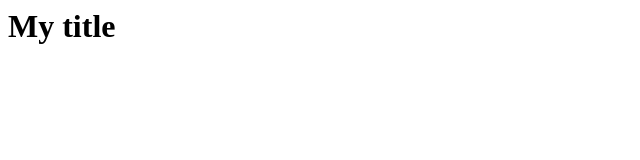
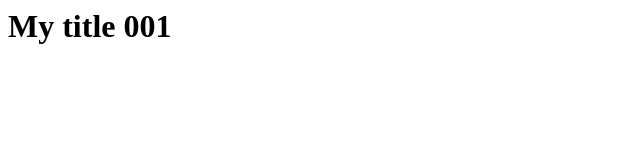
Before and after one commit to PratikChevli03/Test-git, a plain HTML site: page index.html in a window 1280 px wide. Shown: the full height of the page, 0-640 px from the left. Drawn offline with Linux system fonts and the light colour scheme.

Commit message:
change title to My title 001

```diff
--- a/index.html
+++ b/index.html
@@ -1,3 +1,3 @@
 <html>
-  <h1> My title</h1>
+  <h1> My title 001</h1>
 </html>
```
